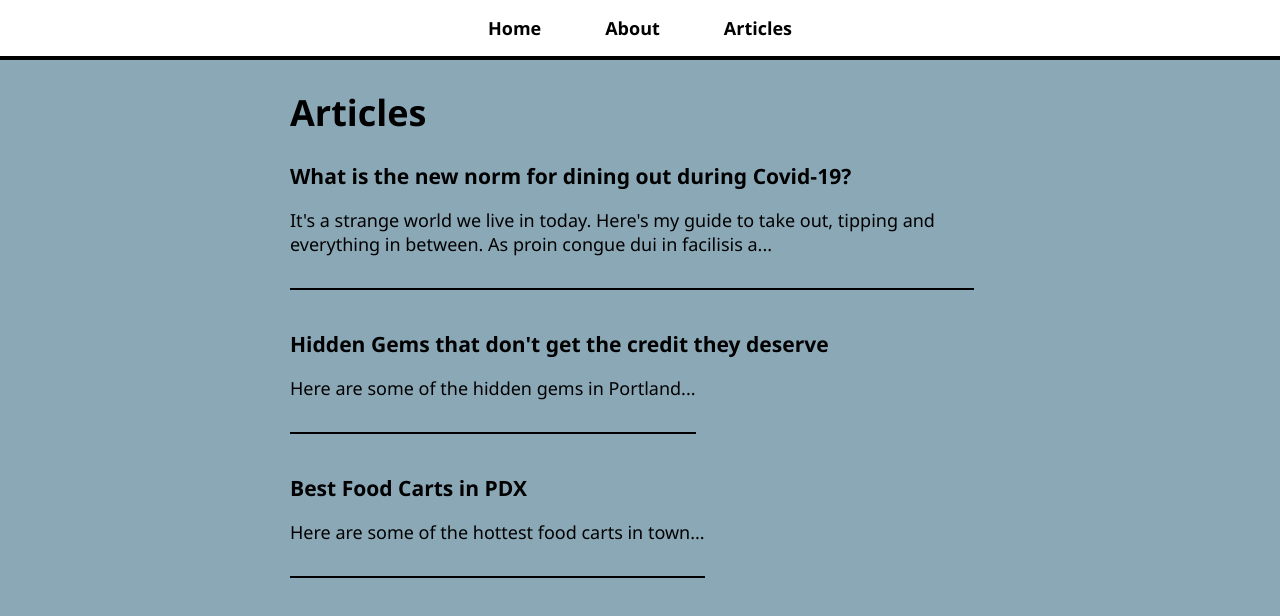
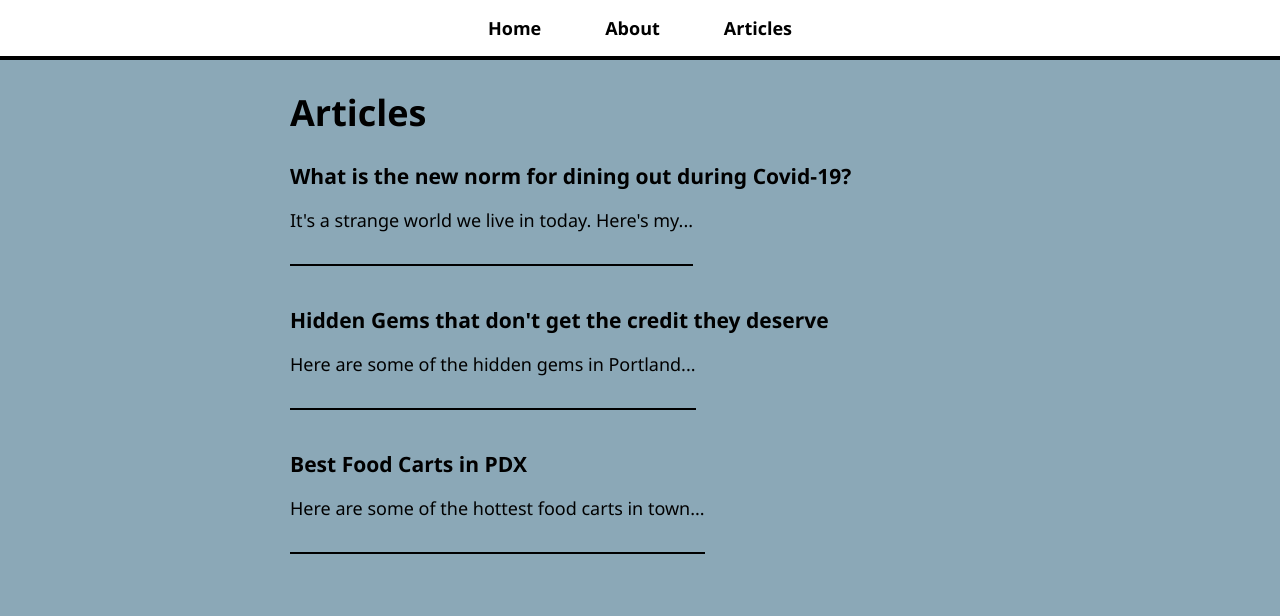
Before and after one commit to ColmanC19/pdx-food-blog-frontend, a React (Create React App) app: page /articles-list in a window 1280 px wide. Shown: the top 616 px of the page. Built offline with nearby package versions, Linux system fonts and the light colour scheme.

Commit message:
add in filler content

```diff
--- a/src/components/ArticlesList.js
+++ b/src/components/ArticlesList.js
@@ -6,7 +6,7 @@ const ArticlesList = ({ articles }) => (
     {articles.map((article, key) => (
         <Link className="article-list-item" key={key} to={`/article/${article.name}`}>
             <h3>{article.title}</h3>
-            <p>{article.content[0].substring(0, 150)}...</p>
+            <p>{article.content[0].substring(0, 48)}...</p>
         </Link>
     ))}
     </>
```
